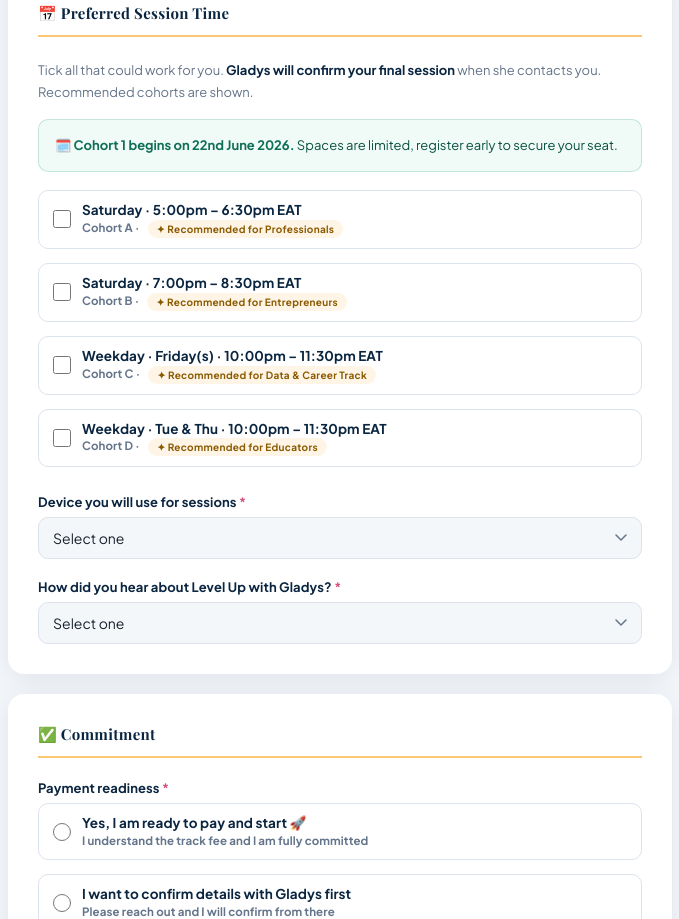
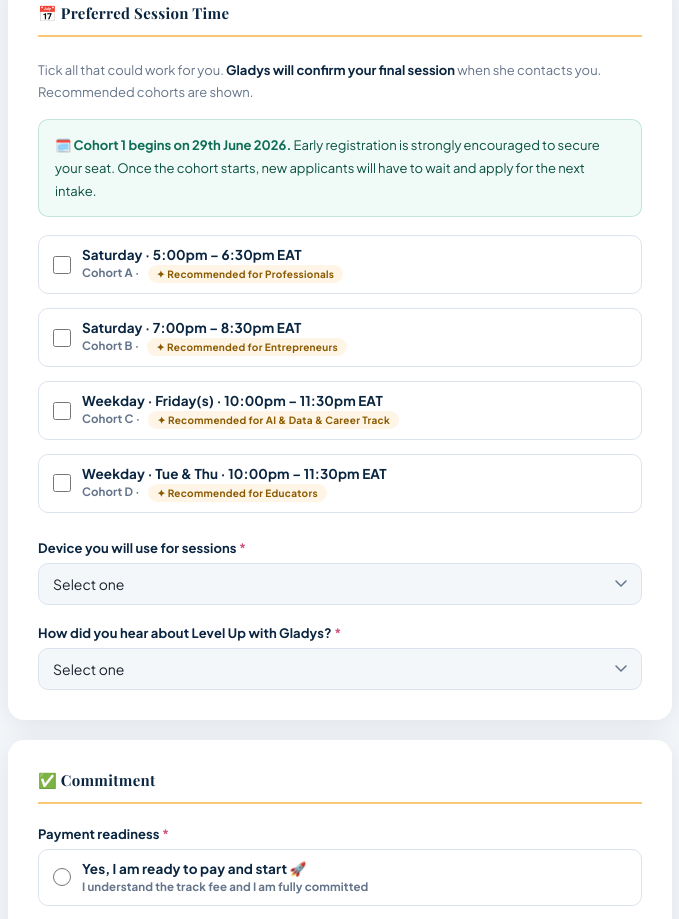
Before and after one commit to gladyswambura/Level_up_with_gladys, a plain HTML site: page index.html in a window 1280 px wide. Shown: the part 2897-3816 px from the top of the page, without its empty margins (300-979 px from the left). Drawn offline with nearby package versions, Linux system fonts and the light colour scheme.

Commit message:
Improving career tracks

```diff
--- a/index.html
+++ b/index.html
@@ -616,7 +616,7 @@ input::placeholder, textarea::placeholder { color: #A8B5C8; }
     <p style="font-size:13px;color:var(--muted);margin-bottom:16px;line-height:1.7;">Tick all that could work for you. <strong style="color:var(--navy);">Gladys will confirm your final session</strong> when she contacts you. Recommended cohorts are shown.</p>
 
     <div class="notice" style="margin-bottom:18px;">
-      <strong>🗓️ Cohort 1 begins on 22nd June 2026.</strong> Spaces are limited, register early to secure your seat.
+      <strong>🗓️ Cohort 1 begins on 29th June 2026.</strong> Early registration is strongly encouraged to secure your seat. Once the cohort starts, new applicants will have to wait and apply for the next intake.
     </div>
 
     <div class="field">
@@ -642,7 +642,7 @@ input::placeholder, textarea::placeholder { color: #A8B5C8; }
           <input type="checkbox" name="Sessions" value="Weekday Monday & Wednesday 10:00pm – 11:30pm EAT"/>
           <div class="c-label">
             <strong>Weekday · Friday(s) · 10:00pm – 11:30pm EAT</strong>
-            <small>Cohort C · <span class="rec-badge">✦ Recommended for Data &amp; Career Track</span></small>
+            <small>Cohort C · <span class="rec-badge">✦ Recommended for AI & Data &amp; Career Track</span></small>
           </div>
         </label>
 
```
